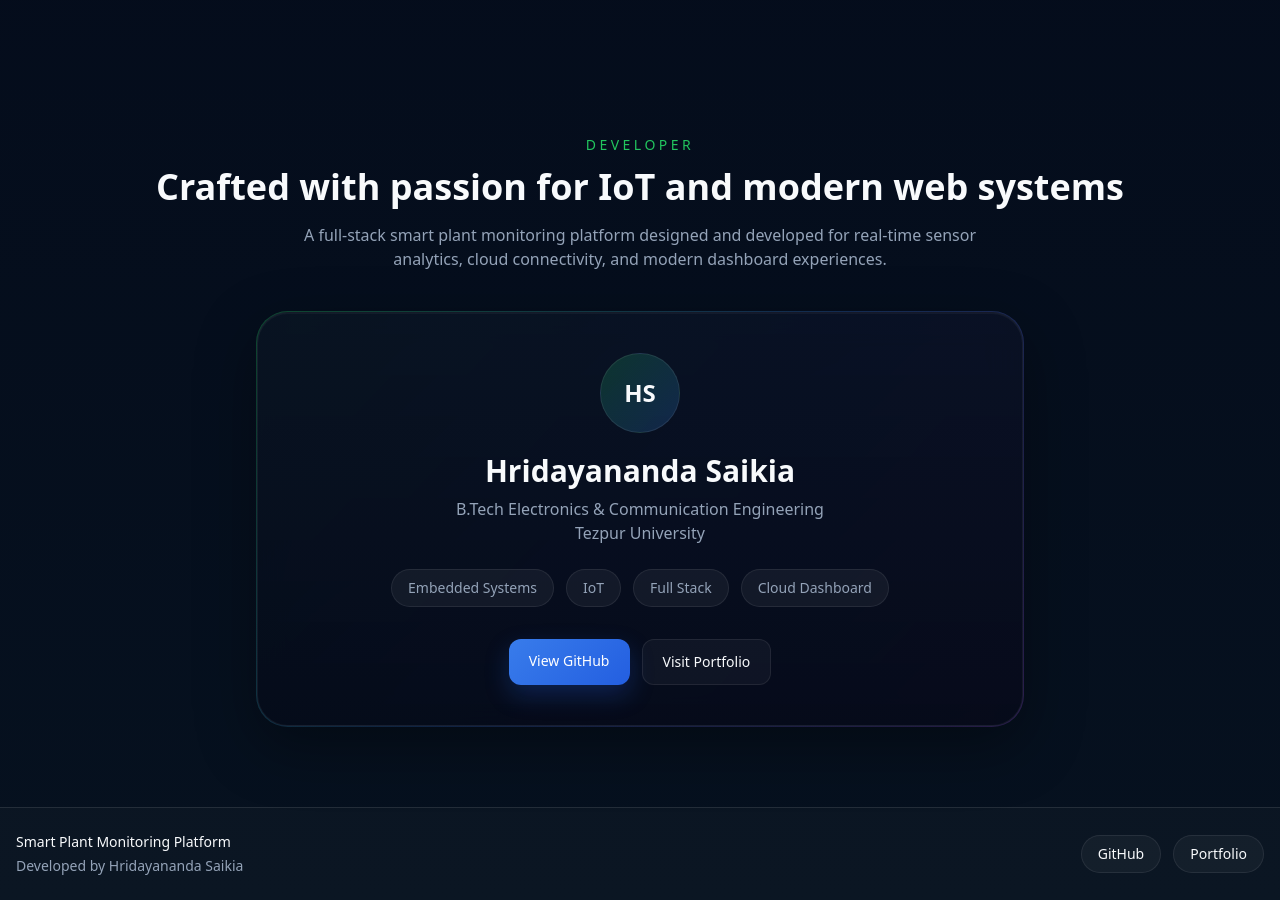
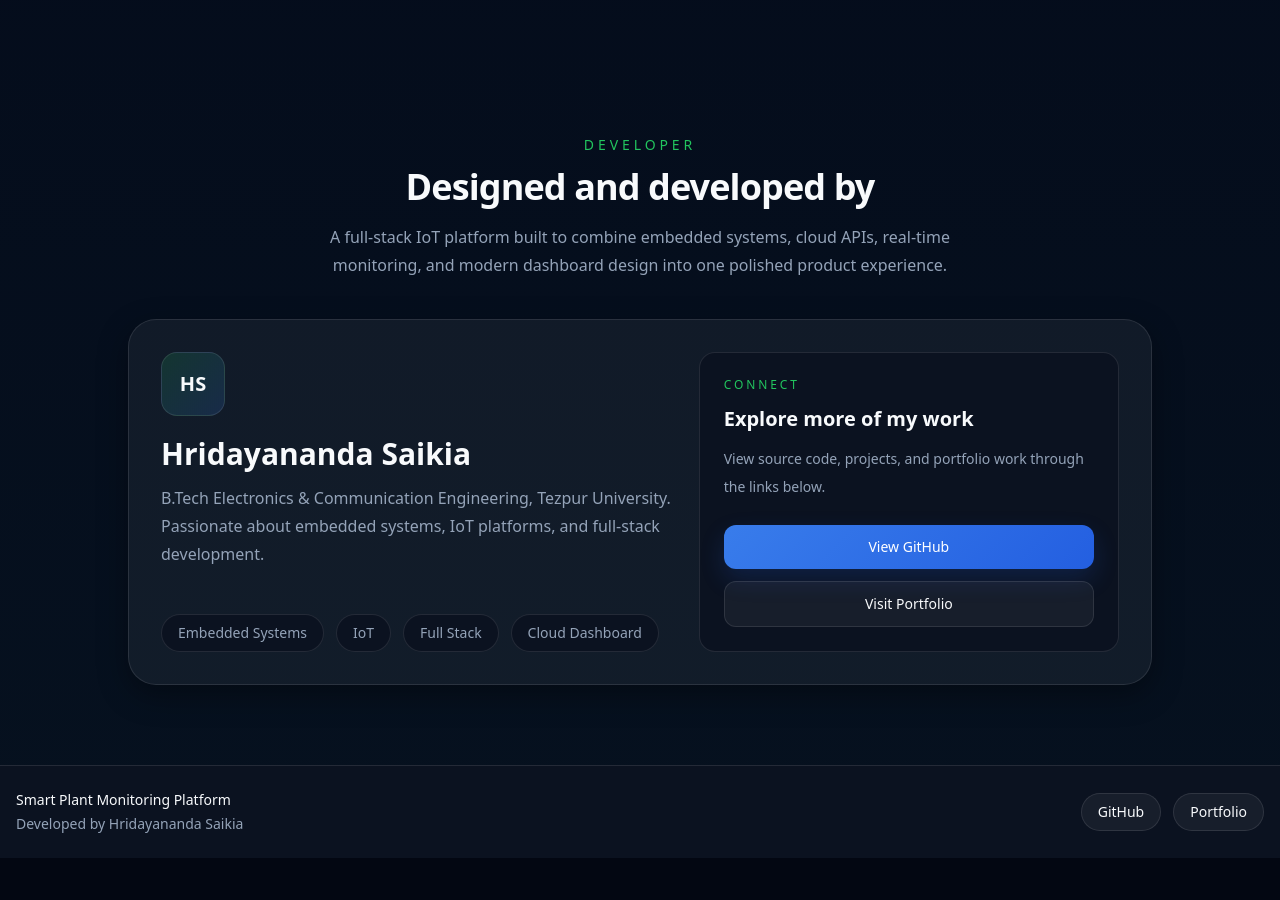
Before and after one commit to HridaySaikia/soil_moisture_iot, a Next.js app: page /about in a window 1280 px wide. Shown: the part 1360-2260 px from the top of the page. After the commit the page ends 2218 px from the top, so only its background shows below. Built offline with nearby package versions, Linux system fonts and the light colour scheme; no server answers.

Commit message:
updating developers detail

```diff
--- a/src/app/about/page.tsx
+++ b/src/app/about/page.tsx
@@ -220,50 +220,42 @@ export default function AboutPage() {
       <section className="mx-auto max-w-6xl px-4 py-20">
         <div className="text-center">
           <p
-            className="text-sm uppercase tracking-[0.25em]"
+            className="text-xs uppercase tracking-[0.28em] sm:text-sm"
             style={{ color: "var(--accent)" }}
           >
             Developer
           </p>
-          <h2 className="mt-3 text-3xl font-semibold sm:text-4xl">
-            Crafted with passion for IoT and modern web systems
+
+          <h2 className="mt-3 text-3xl font-semibold tracking-tight sm:text-4xl">
+            Designed and developed by
           </h2>
+
           <p
-            className="mx-auto mt-4 max-w-2xl text-sm sm:text-base"
+            className="mx-auto mt-4 max-w-2xl text-sm leading-7 sm:text-base"
             style={{ color: "var(--text-secondary)" }}
           >
-            A full-stack smart plant monitoring platform designed and developed for
-            real-time sensor analytics, cloud connectivity, and modern dashboard
-            experiences.
+            A full-stack IoT platform built to combine embedded systems, cloud APIs,
+            real-time monitoring, and modern dashboard design into one polished product experience.
           </p>
         </div>
 
-        <div className="mx-auto mt-10 max-w-3xl">
         <div
-            className="rounded-[32px] p-[1px]"
+          className="mx-auto mt-10 grid max-w-5xl gap-6 rounded-[28px] border p-6 sm:p-8 lg:grid-cols-[1.1fr_0.9fr]"
+          style={{
+            borderColor: "var(--border)",
+            background: "var(--card)",
+            boxShadow: "var(--shadow-soft)",
+          }}
+        >
+          {/* Left side */}
+          <div className="flex flex-col justify-between">
+            <div>
+              <div
+                className="flex h-16 w-16 items-center justify-center rounded-2xl text-xl font-semibold"
                 style={{
                   background:
-                "linear-gradient(135deg, rgba(34,197,94,0.35), rgba(59,130,246,0.28), rgba(168,85,247,0.28))",
-            }}
-          >
-            <div
-              className="rounded-[31px] border px-6 py-8 sm:px-10 sm:py-10"
-              style={{
-                borderColor: "rgba(255,255,255,0.06)",
-                background:
-                  "linear-gradient(180deg, rgba(8,15,32,0.92), rgba(5,10,24,0.96))",
-                boxShadow:
-                  "0 20px 60px rgba(0,0,0,0.35), inset 0 1px 0 rgba(255,255,255,0.04)",
-                backdropFilter: "blur(14px)",
-              }}
-            >
-              <div className="flex flex-col items-center text-center">
-                <div
-                  className="flex h-20 w-20 items-center justify-center rounded-full text-2xl font-semibold"
-                  style={{
-                    background:
-                      "linear-gradient(135deg, rgba(34,197,94,0.2), rgba(59,130,246,0.2))",
-                    border: "1px solid rgba(255,255,255,0.08)",
+                    "linear-gradient(135deg, rgba(34,197,94,0.16), rgba(59,130,246,0.16))",
+                  border: "1px solid var(--border)",
                   color: "var(--text-primary)",
                 }}
               >
@@ -275,47 +267,68 @@ export default function AboutPage() {
               </h3>
 
               <p
-                  className="mt-2 text-sm sm:text-base"
+                className="mt-3 text-sm leading-7 sm:text-base"
                 style={{ color: "var(--text-secondary)" }}
               >
-                  B.Tech Electronics & Communication Engineering
+                B.Tech Electronics & Communication Engineering, Tezpur University.
+                Passionate about embedded systems, IoT platforms, and full-stack development.
               </p>
-                <p
-                  className="text-sm sm:text-base"
-                  style={{ color: "var(--text-secondary)" }}
-                >
-                  Tezpur University
-                </p>
+            </div>
 
-                <div className="mt-6 flex flex-wrap items-center justify-center gap-3">
-                  {["Embedded Systems", "IoT", "Full Stack", "Cloud Dashboard"].map(
-                    (item) => (
+            <div className="mt-6 flex flex-wrap gap-3">
+              {["Embedded Systems", "IoT", "Full Stack", "Cloud Dashboard"].map((item) => (
                 <span
                   key={item}
                   className="rounded-full px-4 py-2 text-xs sm:text-sm"
                   style={{
-                          background: "rgba(255,255,255,0.05)",
-                          border: "1px solid rgba(255,255,255,0.08)",
+                    background: "var(--bg-secondary)",
+                    border: "1px solid var(--border)",
                     color: "var(--text-secondary)",
                   }}
                 >
                   {item}
                 </span>
-                    )
-                  )}
+              ))}
+            </div>
           </div>
 
-                <div className="mt-8 flex flex-col gap-3 sm:flex-row">
+          {/* Right side */}
+          <div
+            className="rounded-2xl border p-5 sm:p-6"
+            style={{
+              borderColor: "var(--border)",
+              background: "var(--bg-secondary)",
+            }}
+          >
+            <p
+              className="text-xs uppercase tracking-[0.24em]"
+              style={{ color: "var(--accent)" }}
+            >
+              Connect
+            </p>
+
+            <h4 className="mt-3 text-xl font-semibold">
+              Explore more of my work
+            </h4>
+
+            <p
+              className="mt-3 text-sm leading-7"
+              style={{ color: "var(--text-secondary)" }}
+            >
+              View source code, projects, and portfolio work through the links below.
+            </p>
+
+            <div className="mt-6 flex flex-col gap-3">
               <a
-                    href="https://github.com/hridaysaikia"
+                href="https://github.com/Hridaysaikia"
                 target="_blank"
                 rel="noreferrer"
-                    className="rounded-xl px-5 py-3 text-sm font-medium transition"
+                className="inline-flex items-center justify-center rounded-xl px-5 py-3 text-sm font-medium transition"
                 style={{
                   background:
                     "linear-gradient(135deg, rgba(59,130,246,0.95), rgba(37,99,235,0.95))",
                   color: "white",
-                      boxShadow: "0 10px 24px rgba(37,99,235,0.25)",
+                  boxShadow: "0 10px 24px rgba(37,99,235,0.18)",
                 }}
               >
                 View GitHub
@@ -325,17 +338,15 @@ export default function AboutPage() {
                 href="https://portfolio-full-new.vercel.app"
                 target="_blank"
                 rel="noreferrer"
-                    className="rounded-xl px-5 py-3 text-sm font-medium transition"
+                className="inline-flex items-center justify-center rounded-xl px-5 py-3 text-sm font-medium transition"
                 style={{
-                      background: "rgba(255,255,255,0.04)",
-                      border: "1px solid rgba(255,255,255,0.08)",
+                  background: "var(--card)",
+                  border: "1px solid var(--border)",
                   color: "var(--text-primary)",
                 }}
               >
                 Visit Portfolio
               </a>
-                </div>
-              </div>
             </div>
           </div>
         </div>
@@ -345,7 +356,7 @@ export default function AboutPage() {
         className="border-t"
         style={{
           borderColor: "var(--border)",
-          background: "rgba(255,255,255,0.02)",
+          background: "var(--bg-secondary)",
         }}
       >
         <div className="mx-auto flex max-w-7xl flex-col items-center justify-between gap-4 px-4 py-6 text-center sm:flex-row sm:text-left">
@@ -371,8 +382,8 @@ export default function AboutPage() {
               rel="noreferrer"
               className="rounded-full px-4 py-2 text-sm"
               style={{
-                background: "rgba(255,255,255,0.04)",
-                border: "1px solid rgba(255,255,255,0.08)",
+                background: "var(--card)",
+                border: "1px solid var(--border)",
                 color: "var(--text-primary)",
               }}
             >
@@ -385,8 +396,8 @@ export default function AboutPage() {
               rel="noreferrer"
               className="rounded-full px-4 py-2 text-sm"
               style={{
-                background: "rgba(255,255,255,0.04)",
-                border: "1px solid rgba(255,255,255,0.08)",
+                background: "var(--card)",
+                border: "1px solid var(--border)",
                 color: "var(--text-primary)",
               }}
             >
```
Lines whose indentation alone changed are shown as unchanged.
